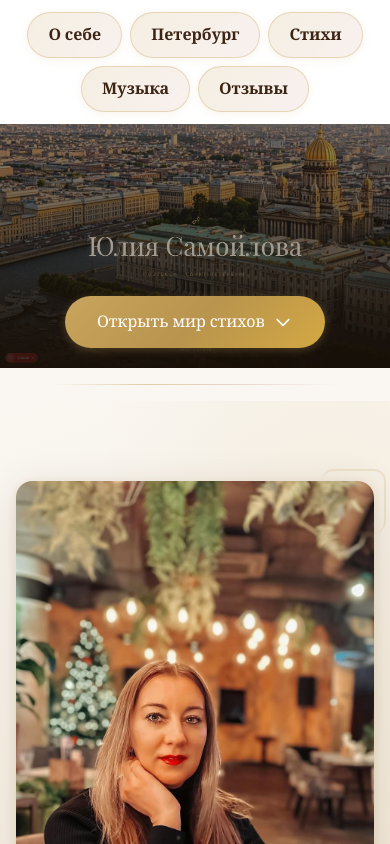
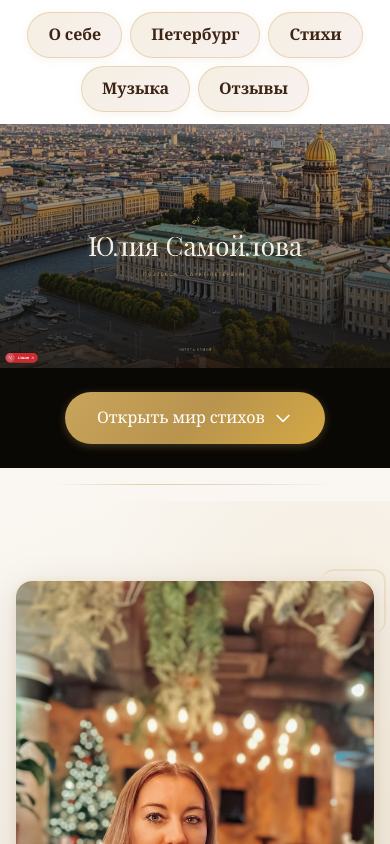
Before and after one commit to GOBLIN3711/yulia-samoilova-poetry, a Next.js app: page / in a window 390 px wide. Shown: the top 844 px of the page. Built offline with nearby package versions, Linux system fonts and the light colour scheme; no server answers; the database is empty; a web font is replaced by a local one.

Commit message:
fix: mobile hero - show full image, button below image

```diff
--- a/src/app/page.tsx
+++ b/src/app/page.tsx
@@ -57,21 +57,16 @@ function Hero() {
         </div>
       </div>
 
-      {/* ─── Mobile: full image, nothing cropped ─── */}
-      <div className="md:hidden relative">
+      {/* ─── Mobile: full image visible, button below ─── */}
+      <div className="md:hidden" style={{ background: '#0a0805' }}>
+        {/* Full image — no cropping, no overlay */}
         <img
           src="/v2_hero.png"
           alt="Юлия Самойлова — Поэтесса из Санкт-Петербурга"
           className="w-full h-auto block"
-          style={{ display: 'block' }}
         />
-        {/* Overlay gradient */}
-        <div className="hero-overlay absolute inset-0" />
-        <div className="absolute bottom-0 left-0 right-0 h-28" style={{
-          background: 'linear-gradient(to top, rgba(20, 12, 5, 0.65) 0%, rgba(20, 12, 5, 0.3) 50%, transparent 100%)',
-        }} />
-        {/* Button at the bottom of the image */}
-        <div className="absolute bottom-5 left-0 right-0 z-10 text-center px-4">
+        {/* Button at the bottom of the picture */}
+        <div className="text-center py-6 px-4">
           <a href="#poetry" className="btn-gold inline-flex items-center gap-2 px-8 py-3.5 font-serif text-base">
             Открыть мир стихов
             <svg className="w-5 h-5" fill="none" stroke="currentColor" viewBox="0 0 24 24" strokeWidth={2}>
```
